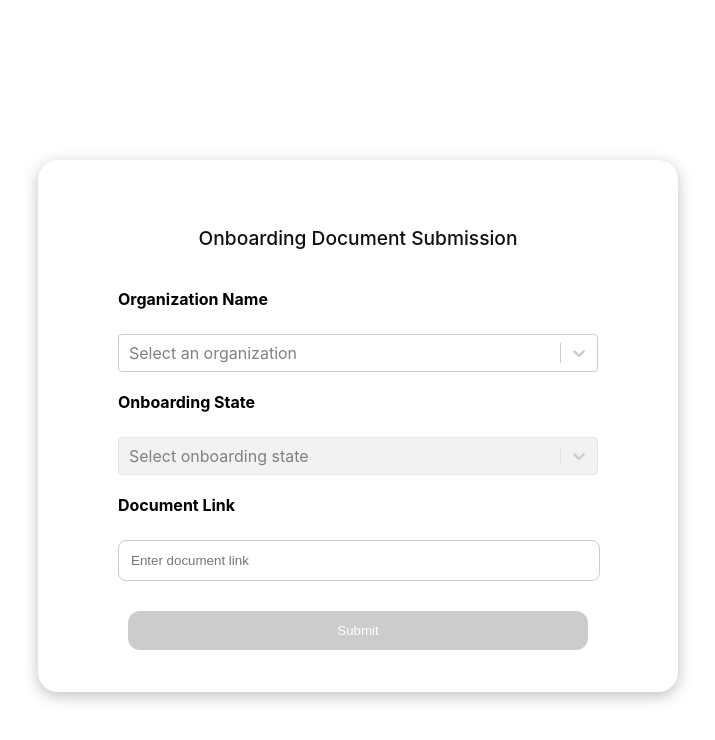
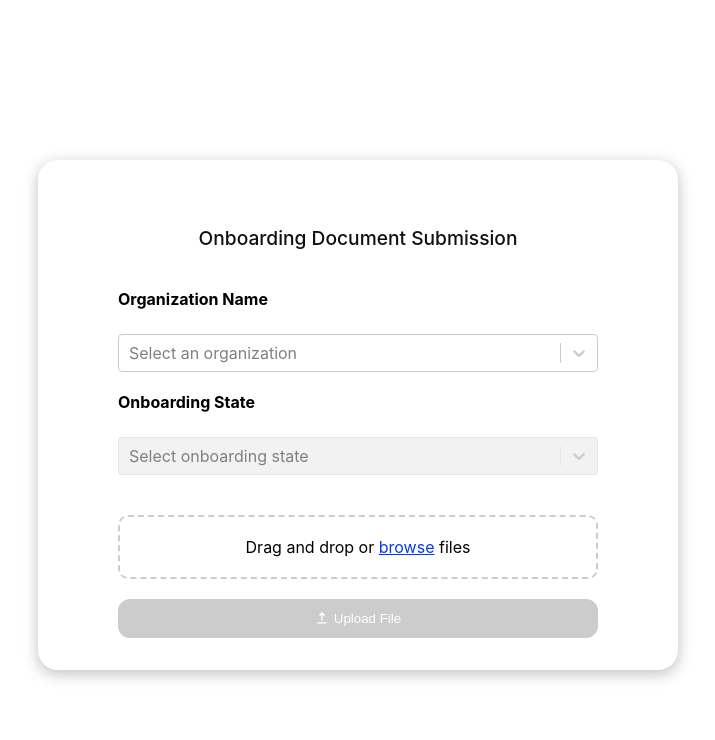
Before and after one commit to alvinapp/onboarding_document_ipload, a React (Create React App) app: page / in a window 1280 px wide. Shown: the top 740 px of the page, without its empty margins (282-997 px from the left). Built offline with nearby package versions, Linux system fonts and the light colour scheme; no server answers.

Commit message:
modify upload design

```diff
--- a/src/App.js
+++ b/src/App.js
@@ -1,7 +1,9 @@
 import React, { useState, useEffect } from 'react';
-import styled from 'styled-components';
+import styled, { keyframes } from 'styled-components';
 import axios from 'axios';
 import Select from 'react-select';
+import { RiLoader2Fill } from "react-icons/ri";
+import { HiUpload } from "react-icons/hi";
 
 // Styled components
 const Card = styled.div`
@@ -19,9 +21,6 @@ const Card = styled.div`
   width: 100%;
   padding: 3rem 5rem 2rem;
   border-radius: 20px;
-  &:hover {
-    box-shadow: 0px 8px 25px rgba(0, 0, 0, 0.35);
-  }
 `;
 
 const Description = styled.div`
@@ -41,11 +40,15 @@ const Description = styled.div`
 const Button = styled.button`
   padding: 12px 20px;
   border: none;
+  width: 100%;
   background-color: #6a5acd;
   color: white;
   border-radius: 12px;
-  margin: 10px;
   cursor: pointer;
+  display: flex;
+  gap: 5px;
+  align-items: center;
+  justify-content: center;
   &:hover {
     background-color: #483d8b;
   }
@@ -60,83 +63,126 @@ const Label = styled.label`
   font-weight: bold;
 `;
 
-const Modal = styled.div`
-  position: fixed;
-  top: 0;
-  left: 0;
-  right: 0;
-  bottom: 0;
-  background-color: rgba(0, 0, 0, 0.5);
-  display: flex;
-  justify-content: center;
-  align-items: center;
-  z-index: 10;
+const UploadArea = styled.div`
+  border: 2px dashed #ccc;
+  border-radius: 10px;
+  padding: 20px;
+  margin-top: 20px;
+  text-align: center;
+  cursor: pointer;
+  &:hover {
+    border-color: #0639ec;
+  }
 `;
 
-const ModalContent = styled.div`
-  background: white;
-  padding: 20px;
-  border-radius: 10px;
-  box-shadow: 0 4px 6px rgba(0,0,0,0.1);
-  width: 90%;
-  max-width: 500px;
-  text-align: center;
+const FileInfo = styled.div`
+  margin-top: 10px;
+  font-size: 16px;
+  color: #333;
 `;
+
+const ButtonContainer = styled.div`
+  display: flex;
+  width: 100%;
+  justify-content: center;
+  gap: 20px;
+`;
+
+const spin = keyframes`
+  from {
+    transform: rotate(0deg);
+  }
+  to {
+    transform: rotate(360deg);
+  }
+`;
+
+const StyledLoader = styled(RiLoader2Fill)`
+  color: white;
+  animation: ${spin} 2s linear infinite;
+`;
+
+const LoadingIcon = () => (
+  <StyledLoader size="24px" />
+);
 
 function App() {
   const [organizations, setOrganizations] = useState([]);
   const [selectedOrg, setSelectedOrg] = useState(null);
   const [onboardingStates, setOnboardingStates] = useState([]);
   const [selectedOnboardingState, setSelectedOnboardingState] = useState(null);
-  const [documentLink, setDocumentLink] = useState('');
-  const [showModal, setShowModal] = useState(false);
-  const [loading, setLoading] = useState(false);
+  const [isLoading, setIsLoading] = useState(false);
+  const [file, setFile] = useState(null);
+
+  const handleDragOver = (event) => {
+    event.preventDefault();
+  };
+
+  const handleDrop = (event) => {
+    event.preventDefault();
+    if (event.dataTransfer.files && event.dataTransfer.files[0]) {
+      setFile(event.dataTransfer.files[0]);
+    }
+  };
+
+  const handleFileChange = (event) => {
+    setFile(event.target.files[0]);
+  };
+
+  const handleUpload = async () => {
+    setIsLoading(true);
+    if (!file || !selectedOrg || !selectedOnboardingState) {
+      alert("Please select all required fields and a file.");
+      return;
+    }
+    const formData = new FormData();
+    formData.append('file', file);
+    formData.append('data', JSON.stringify({
+      step_number: selectedOnboardingState.stepNumber,
+      link_type: 'pdf'  // Example data, adjust as necessary
+    }));
+
+    try {
+      const response = await axios.post(`http://localhost:5000/onboarding_steps/document/${selectedOrg.value}/upload_document`, formData, {
+        headers: {
+          'Content-Type': 'multipart/form-data'
+        }
+      });
+      console.log('Upload successful:', response.data);
+      setSelectedOnboardingState(null);
+      setSelectedOrg(null);
+      setFile(null);
+      setIsLoading(false);
+    } catch (error) {
+      console.error('Upload failed:', error);
+      setIsLoading(false);
+    }
+  };
 
   useEffect(() => {
     axios.get('http://localhost:5000/organizations/all')
       .then(response => {
-        setOrganizations(response.data.map(org => ({ value: org.id, label: org.name })));
+        setOrganizations(response.data.map(org => ({ value: org.id, label: org.name })).sort((a, b) => a.label.localeCompare(b.label)));
       })
       .catch(error => console.error('Error fetching organizations:', error));
   }, []);
 
   useEffect(() => {
     if (selectedOrg) {
-      setLoading(true);
       axios.get(`http://localhost:5000/onboarding_steps/organization/${selectedOrg.value}/steps`)
         .then(response => {
           setOnboardingStates(response.data.map(state => ({ value: state.id, label: state.step_name, stepNumber: state.step_number })));
         })
-        .catch(error => console.error('Error fetching organization steps:', error))
-        .finally(() => setLoading(false));
+        .catch(error => console.error('Error fetching organization steps:', error));
     } else {
       setOnboardingStates([]);
       setSelectedOnboardingState(null);
     }
   }, [selectedOrg]);
 
-  const handleSubmit = () => {
-    setLoading(true);
-    axios.post(`http://localhost:5000/onboarding_steps/document/${selectedOrg.value}/add_document`, {
-      organization_id: selectedOrg.value,
-      onboarding_step_id: selectedOnboardingState.value,
-      document_link: documentLink,
-      link_type: 'pdf',
-      step_number: selectedOnboardingState.stepNumber
-    })
-      .then(response => console.log('Document added:', response.data))
-      .catch(error => console.error('Error adding document:', error))
-      .finally(() => {
-        setLoading(false);
-        setShowModal(false);
-      });
-  }
-
   return (
     <Card>
-      <Description>
-      Onboarding Document Submission
-    </Description>
+      <Description>Onboarding Document Submission</Description>
       <Label htmlFor="organizationName">Organization Name</Label>
       <Select
         id="organizationName"
@@ -154,39 +200,26 @@ function App() {
         options={onboardingStates}
         onChange={setSelectedOnboardingState}
         value={selectedOnboardingState}
-        isDisabled={!selectedOrg || loading}
+        isDisabled={!selectedOrg}
         isClearable
         isSearchable
         placeholder="Select onboarding state"
       />
 
-      <Label htmlFor="documentLink">Document Link</Label>
-      <input
-        id="documentLink"
-        type="text"
-        placeholder="Enter document link"
-        value={documentLink}
-        onChange={e => setDocumentLink(e.target.value)}
-        style={{ padding: '12px', borderRadius: '8px', border: '1px solid #ccc', width: '95%' }}
-      />
-
-      <Button
-        onClick={() => setShowModal(true)}
-        disabled={!selectedOrg || !selectedOnboardingState || !documentLink || loading}
-      >
-        {loading ? 'Submitting...' : 'Submit'}
-      </Button>
-
-      {showModal && (
-        <Modal>
-          <ModalContent>
-            <h4>Confirm Submission</h4>
-            <p>Are you sure you want to submit these details?</p>
-            <Button onClick={handleSubmit}>Yes, Submit</Button>
-            <Button onClick={() => setShowModal(false)}>Cancel</Button>
-          </ModalContent>
-        </Modal>
+      <UploadArea onDragOver={handleDragOver} onDrop={handleDrop} onClick={() => document.getElementById('fileInput').click()}>
+        Drag and drop or <span style={{ color: '#0639ec', textDecoration: 'underline' }}>browse</span> files
+      </UploadArea>
+      <input id="fileInput" type="file" onChange={handleFileChange} style={{ display: 'none' }} />
+      {file && (
+        <FileInfo>
+          {file.name} - {(file.size / 1024 / 1024).toFixed(2)} MB
+        </FileInfo>
       )}
+      <ButtonContainer>
+        <Button onClick={handleUpload} disabled={!file || !selectedOrg || !selectedOnboardingState}>
+          {isLoading ? <LoadingIcon /> : <HiUpload size="14" />} Upload File
+        </Button>
+      </ButtonContainer>
     </Card>
   );
 }
```
